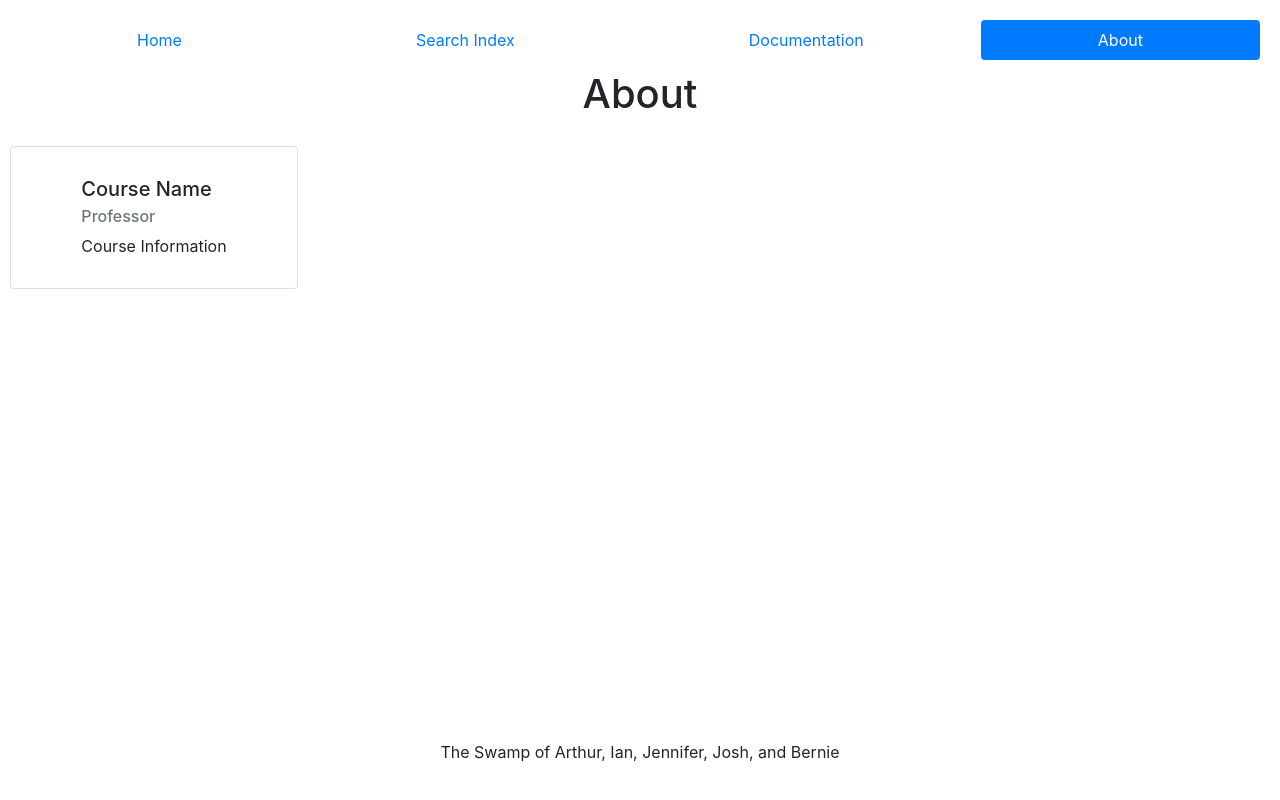
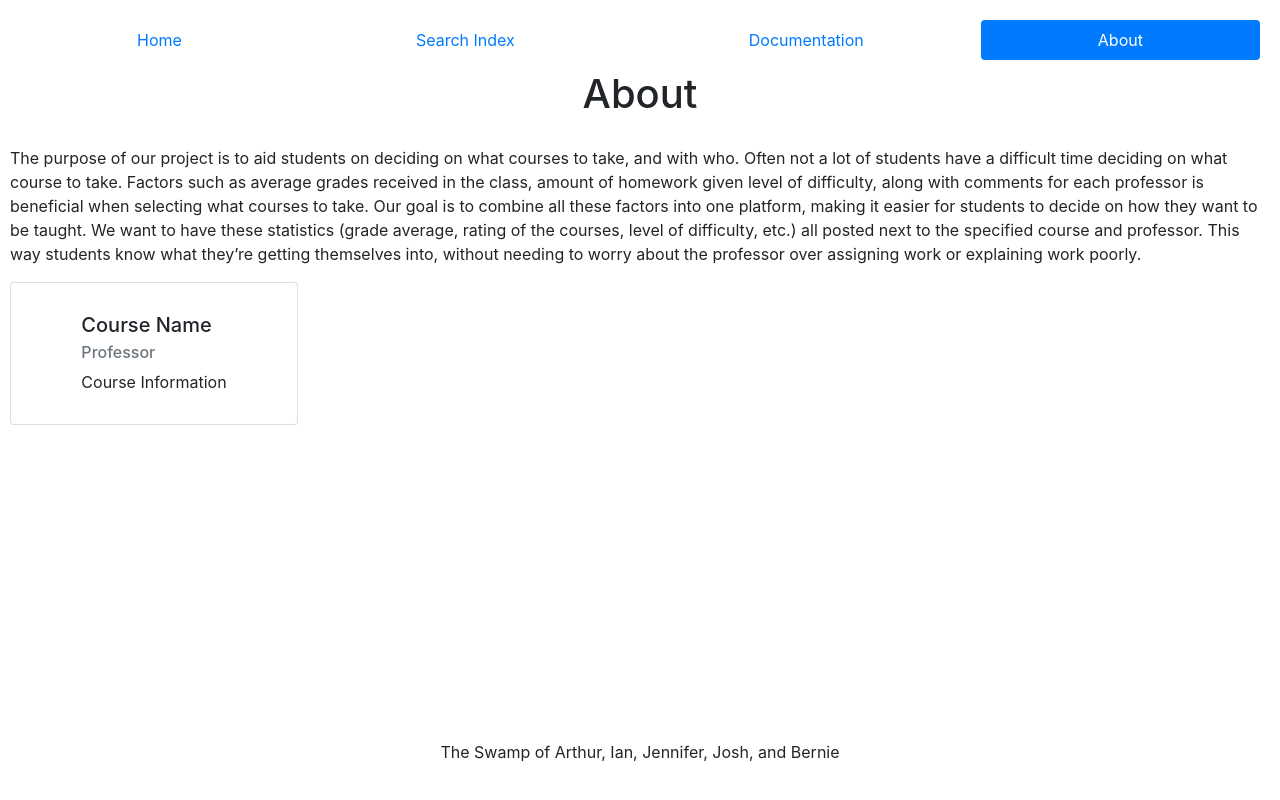
Before and after one commit to Berniez88/finalproject377, a website: page public/about.html in a window 1280 px wide. Drawn offline with nearby package versions, Linux system fonts and the light colour scheme.

Commit message:
About page info

```diff
--- a/public/about.html
+++ b/public/about.html
@@ -29,6 +29,17 @@
             <h1>About</h1>
         </div>
         <div class="torso">
+            <p>
+                    The purpose of our project is to aid students on deciding on what courses to take, and with who.
+                    Often not a lot of students have a difficult time deciding on what course to take. Factors such
+                    as average grades received in the class, amount of homework given level of difficulty, along with
+                    comments for each professor is beneficial when selecting what courses to take. Our goal is to
+                    combine all these factors into one platform, making it easier for students to decide on how they
+                     want to be taught. We want to have these statistics (grade average, rating of the courses,
+                     level of difficulty, etc.) all posted next to the specified course and professor. This way
+                     students know what they’re getting themselves into, without needing to worry about the professor
+                      over assigning work or explaining work poorly.
+            </p>
             <div class="card" style="width: 18rem;">
                 <div class="card-body">
                   <h5 class="card-title">Course Name</h5>
```
